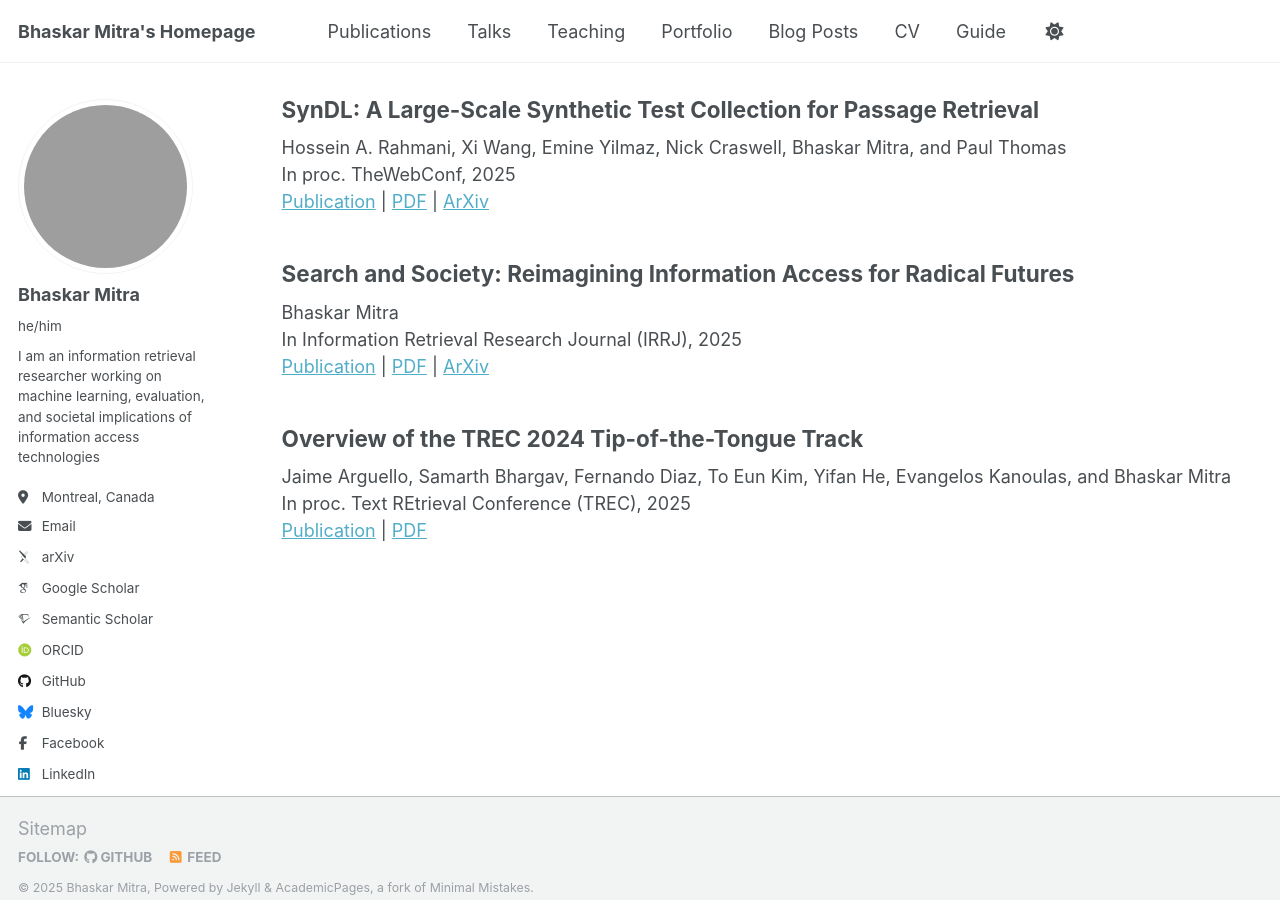
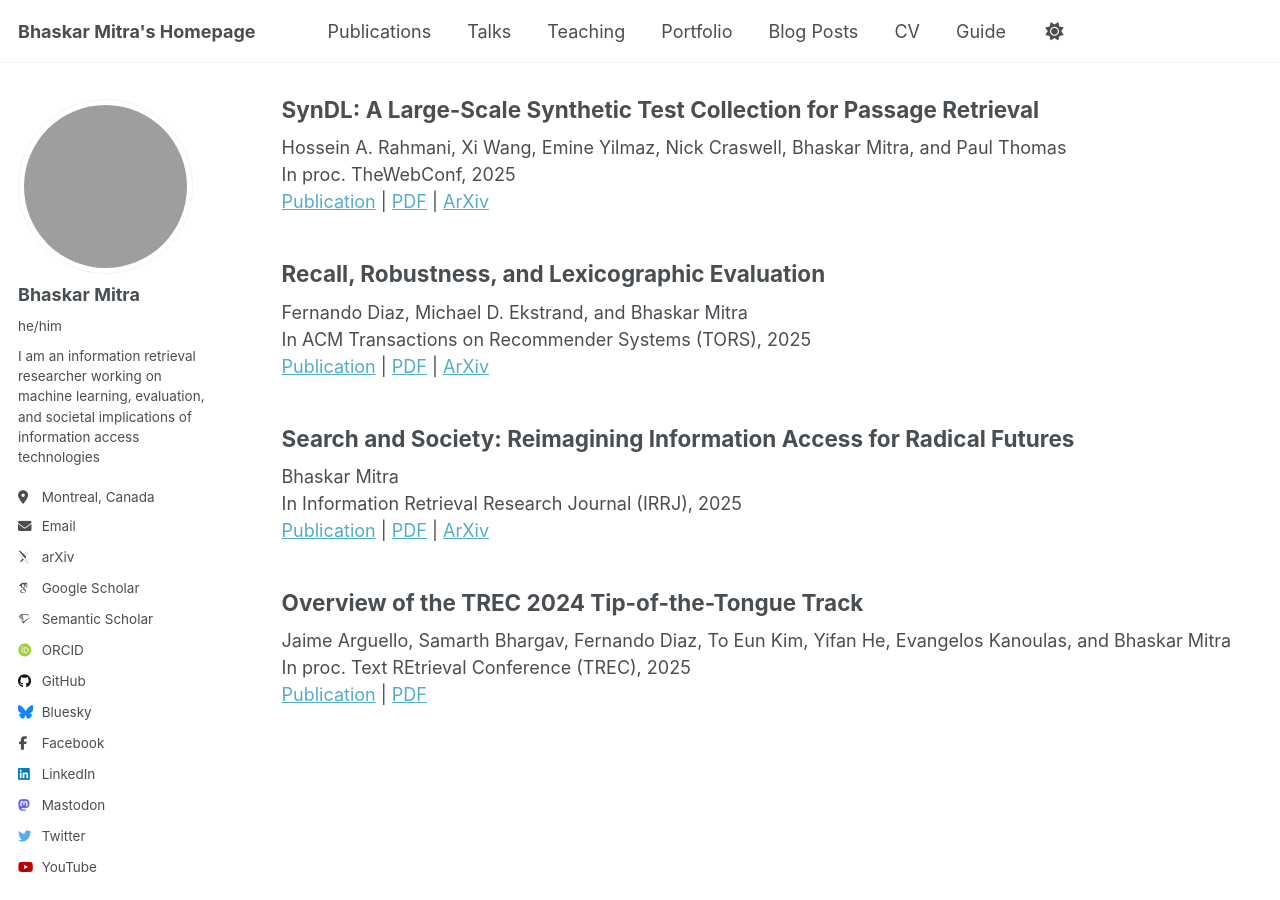
Before and after one commit to bhaskar-mitra/bhaskar-mitra.github.io, a Jekyll site: the page built from _pages/publications.html, in a window 1280 px wide and 900 px high, scrolled down 1045 px. Built offline with Jekyll 4.4.1, drawn with Linux system fonts in a browser that asks for light colours; some web fonts are replaced; grey boxes are pictures that could not be loaded.

Commit message:
Update publications.html

```diff
--- a/_pages/publications.html
+++ b/_pages/publications.html
@@ -52,6 +52,12 @@
     <a href="https://dl.acm.org/doi/10.1145/3701716.3715311">Publication</a> | <a href="../files/3701716.3715311.pdf">PDF</a> | <a href="https://arxiv.org/abs/2408.16312">ArXiv</a>
   </article>
   <article class="archive__item" itemscope itemtype="http://schema.org/CreativeWork">
+    <h2>Recall, Robustness, and Lexicographic Evaluation</h2>
+    Fernando Diaz, Michael D. Ekstrand, and Bhaskar Mitra<br/>
+    In ACM Transactions on Recommender Systems (TORS), 2025<br/>
+    <a href="https://dl.acm.org/doi/10.1145/3728373">Publication</a> | <a href="../files/3728373.pdf">PDF</a> | <a href="https://arxiv.org/abs/2302.11370">ArXiv</a>
+  </article>
+  <article class="archive__item" itemscope itemtype="http://schema.org/CreativeWork">
     <h2>Search and Society: Reimagining Information Access for Radical Futures</h2>
     Bhaskar Mitra<br/>
     In Information Retrieval Research Journal (IRRJ), 2025<br/>
```
